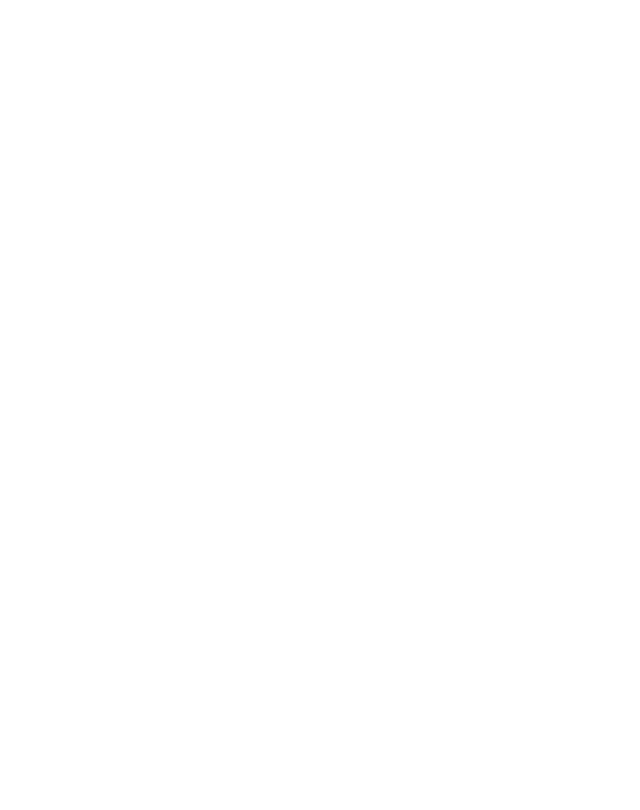
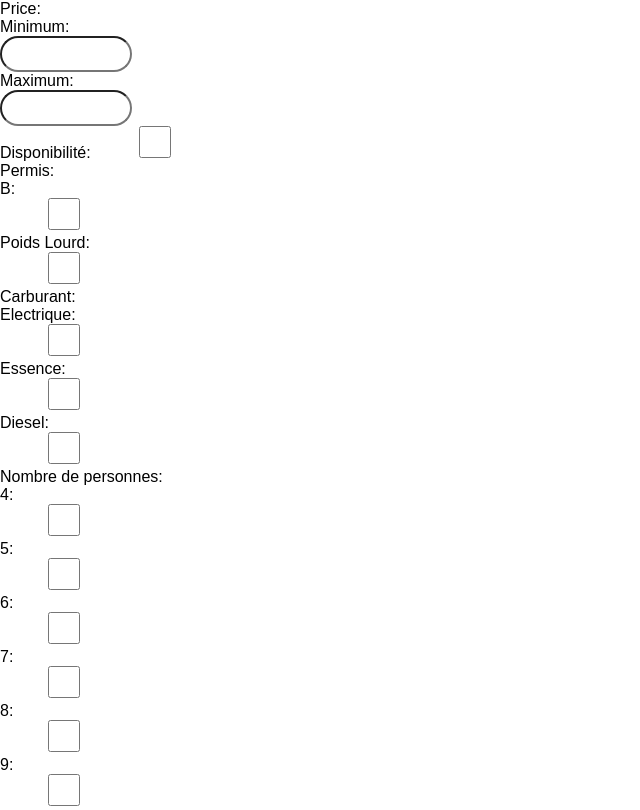
Before and after one commit to DarkOviS/hackathon_02, a React (Vite) app in the folder frontend/: page /filters in a window 1280 px wide. Before the commit this address had no page. Shown: the whole page, without its empty margins (0-640 px from the left). Built offline with nearby package versions, Linux system fonts and the light colour scheme; a web font is replaced by a local one.

Commit message:
create filter page

```diff
--- a/frontend/src/App.jsx
+++ b/frontend/src/App.jsx
@@ -3,6 +3,7 @@
 
 import "./style/App.css";
 import Travel from "./components/Travel";
+import FiltersPage from "./pages/FiltersPage";
 
 function App() {
   return (
@@ -10,6 +11,7 @@
       <div className="App">
         <Routes>
           <Route path="/" element={<Home />} />
+          <Route path="/filters" element={<FiltersPage />} />;
           <Route path="/travel" element={<Travel />} />
         </Routes>
       </div>
--- /dev/null
+++ b/frontend/src/pages/FiltersPage.jsx
@@ -0,0 +1,43 @@
+export default function FiltersPage() {
+  return (
+    <main>
+      <label htmlFor="price">Price:</label>
+      <p>Minimum:</p>
+      <input type="number" />
+      <p className="maxPrice">Maximum:</p>
+      <input type="number" />
+      <br />
+      <label htmlFor="disponibilité">Disponibilité:</label>
+      <input type="checkbox" />
+      <br />
+      <label htmlFor="permis">Permis:</label>
+      <p className="permisStatusB">B:</p>
+      <input type="checkbox" />
+      <p className="permisStatusB">Poids Lourd:</p>
+      <input type="checkbox" />
+      <br />
+      <label htmlFor="carburant">Carburant:</label>
+      <p className="carburantElectrique">Electrique:</p>
+      <input type="checkbox" />
+      <p className="carburantEssence">Essence:</p>
+      <input type="checkbox" />
+      <p className="carburantDiesel">Diesel:</p>
+      <input type="checkbox" />
+      <br />
+      <label htmlFor="nbrPersonne">Nombre de personnes:</label>
+      <p className="pers4">4:</p>
+      <input type="checkbox" />
+      <p className="pers5">5:</p>
+      <input type="checkbox" />
+      <p className="pers6">6:</p>
+      <input type="checkbox" />
+      <p className="pers7">7:</p>
+      <input type="checkbox" />
+      <p className="pers8">8:</p>
+      <input type="checkbox" />
+      <p className="pers9">9:</p>
+      <input type="checkbox" />
+      <br />
+    </main>
+  );
+}
--- a/frontend/src/pages/Home.jsx
+++ b/frontend/src/pages/Home.jsx
@@ -10,7 +10,6 @@
       <ListContainer />
       <p>coucou</p>
       <Buttons />
-
     </main>
   );
 }
```
